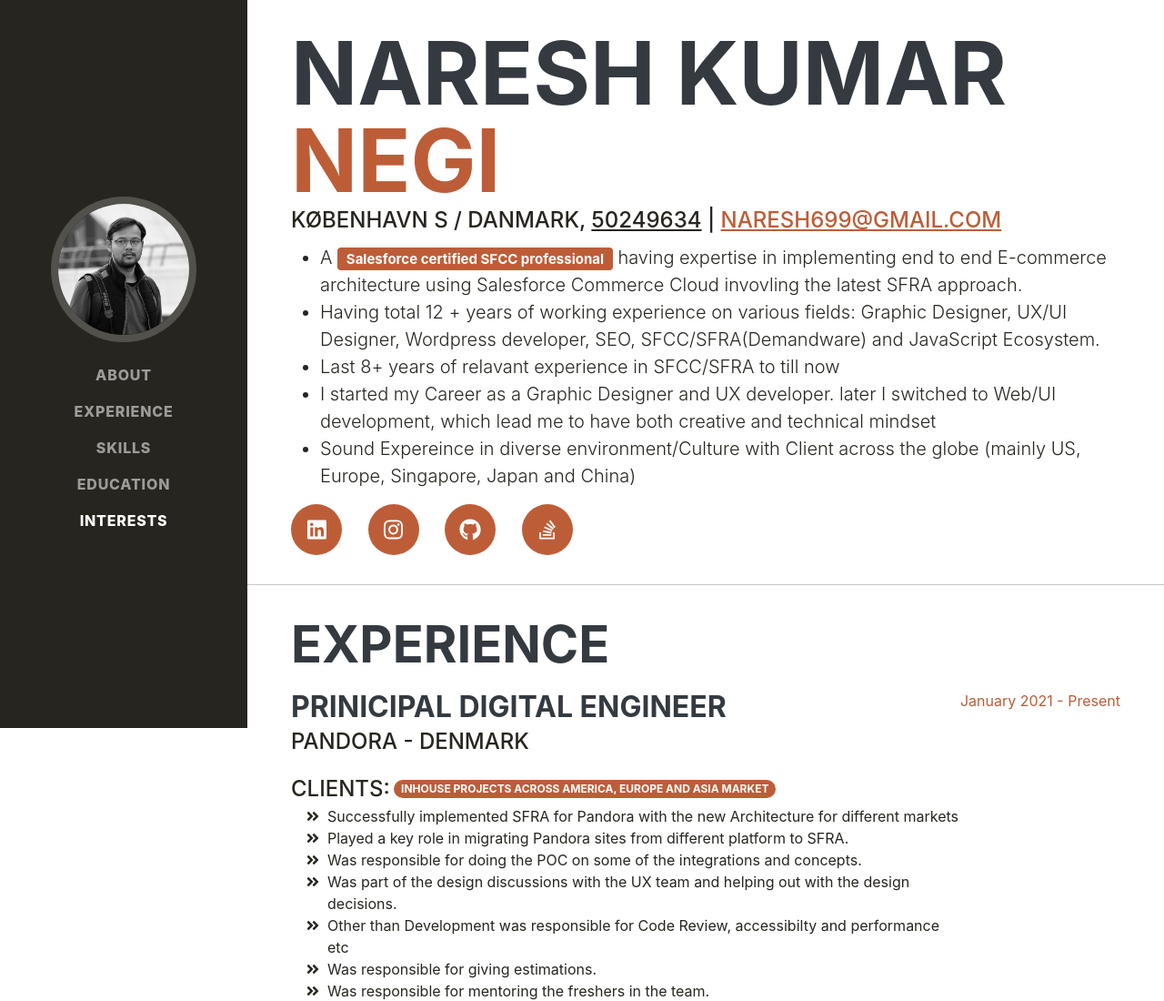
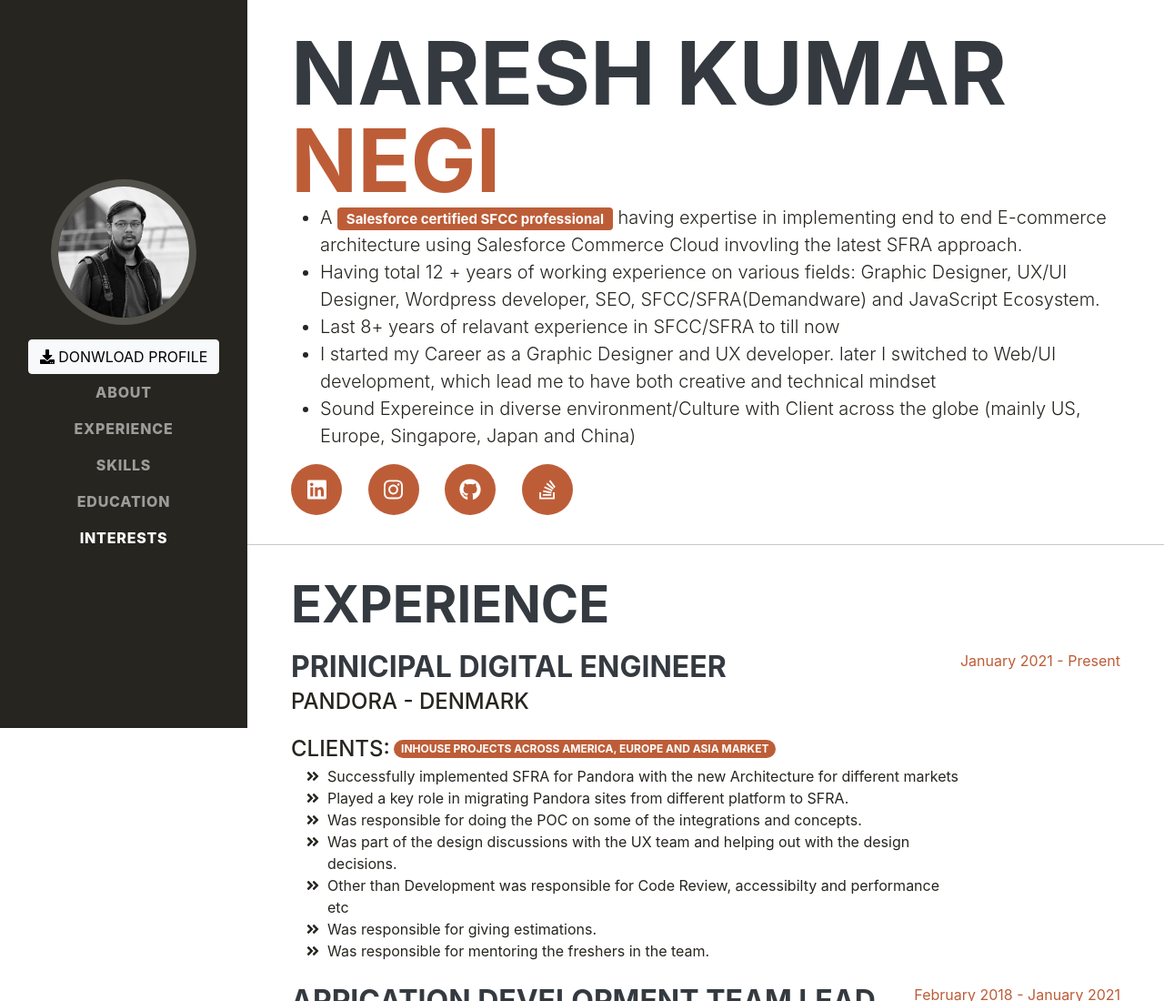
Before and after one commit to naresh699/nareshNegi, a plain HTML site: page index.html in a window 1280 px wide. Shown: the top 1100 px of the page at 91% size. Drawn offline with nearby package versions, Linux system fonts and the light colour scheme; a web font is replaced by a local one.

Commit message:
resume download link

```diff
--- a/index.html
+++ b/index.html
@@ -23,6 +23,7 @@
                 <span class="d-none d-lg-block"><img class="img-fluid img-profile rounded-circle mx-auto mb-2" src="assets/img/profile_1.png" alt="Naresh Kumar | Front End Developer" /></span>
             </a>
             <button class="navbar-toggler" type="button" data-bs-toggle="collapse" data-bs-target="#navbarResponsive" aria-controls="navbarResponsive" aria-expanded="false" aria-label="Toggle navigation"><span class="navbar-toggler-icon"></span></button>
+            <div class="download-resume"><a class="btn btn-light text-uppercase d-none d-md-block" href="./assets/Naresh_Resume.pdf" target="_blank" download><i class="fa fa-download"></i> donwload profile</a></div>
             <div class="collapse navbar-collapse" id="navbarResponsive">
                 <ul class="navbar-nav">
                     <li class="nav-item"><a class="nav-link js-scroll-trigger" href="#about">About</a></li>
@@ -32,6 +33,7 @@
                     <li class="nav-item"><a class="nav-link js-scroll-trigger" href="#interests">Interests</a></li>
                 </ul>
             </div>
+
         </nav>
         <!-- Page Content-->
         <div class="container-fluid p-0">
@@ -42,11 +44,12 @@
                         Naresh Kumar
                         <span class="text-secondary">Negi</span>
                     </h1>
-                    <div class="subheading mb-2">
-                        københavn S / Danmark, <a href="tel:50249634">50249634</a> |
+                    <div class="subheading mb-2 d-md-none">
+                        københavn S / Danmark, <a href="tel:+45 50249634">+45 50249634</a> |
                         <a class="text-secondary" href="mailto:naresh699@gmail.com">naresh699@gmail.com</a>
                     </div>
-                    <div class="lead mb-2">
+                   <div class="col-md-12">
+                     <div class="lead mb-2">
                         <ul>
                             <li>A <span class="badge bg-secondary">Salesforce certified SFCC professional</span> having expertise in implementing end to end E-commerce architecture using Salesforce Commerce Cloud invovling the latest SFRA approach.</li>
                             <li>Having total 12 + years of working experience on various fields: Graphic Designer, UX/UI Designer, Wordpress developer, SEO, SFCC/SFRA(Demandware) and JavaScript Ecosystem.</li>
@@ -55,6 +58,7 @@
                             <li>Sound Expereince in diverse environment/Culture with Client across the globe (mainly US, Europe, Singapore, Japan and China)</li>
                         </ul>
                     </div>
+                   </div>
                     <div class="social-icons">
                         <a class="social-icon bg-secondary" href="https://www.linkedin.com/in/naresh-kumar-43499a12/" target="_blank"><i class="fab fa-linkedin"></i></a>
                         <a class="social-icon bg-secondary" href="https://www.instagram.com/nnegi699/" target="_blank"><i class="fab fa-instagram"></i></a>
```
